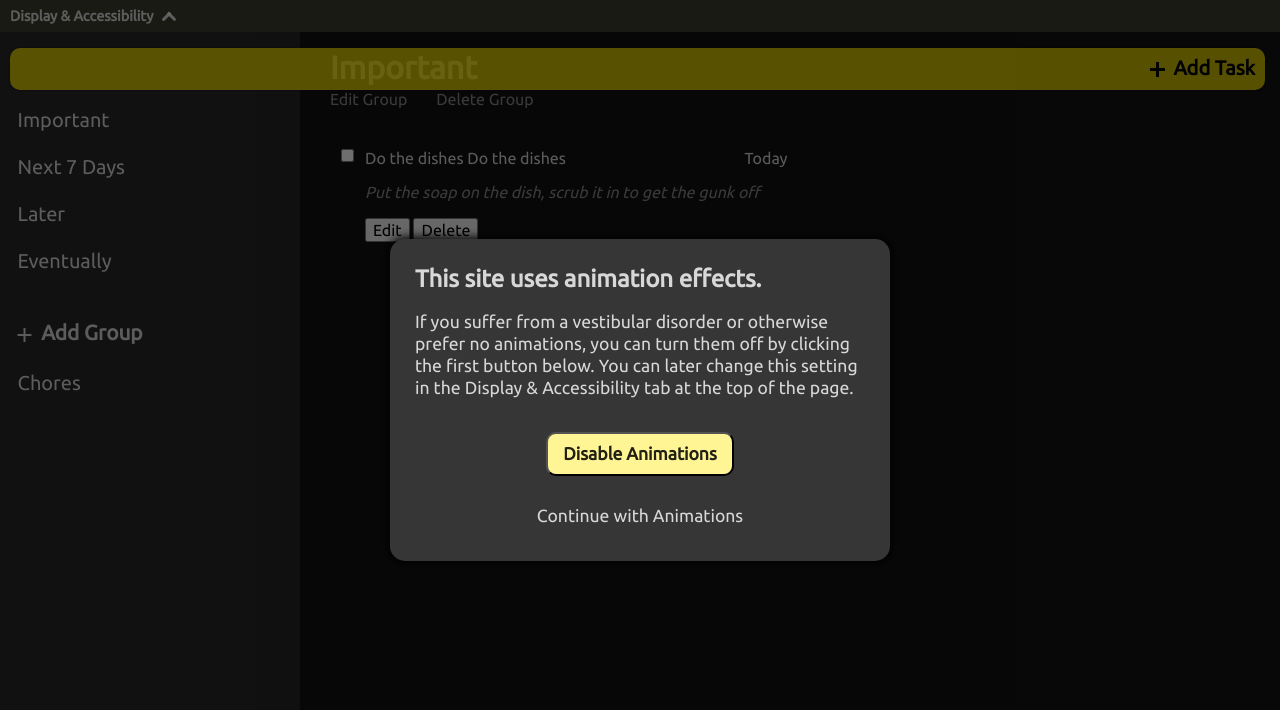
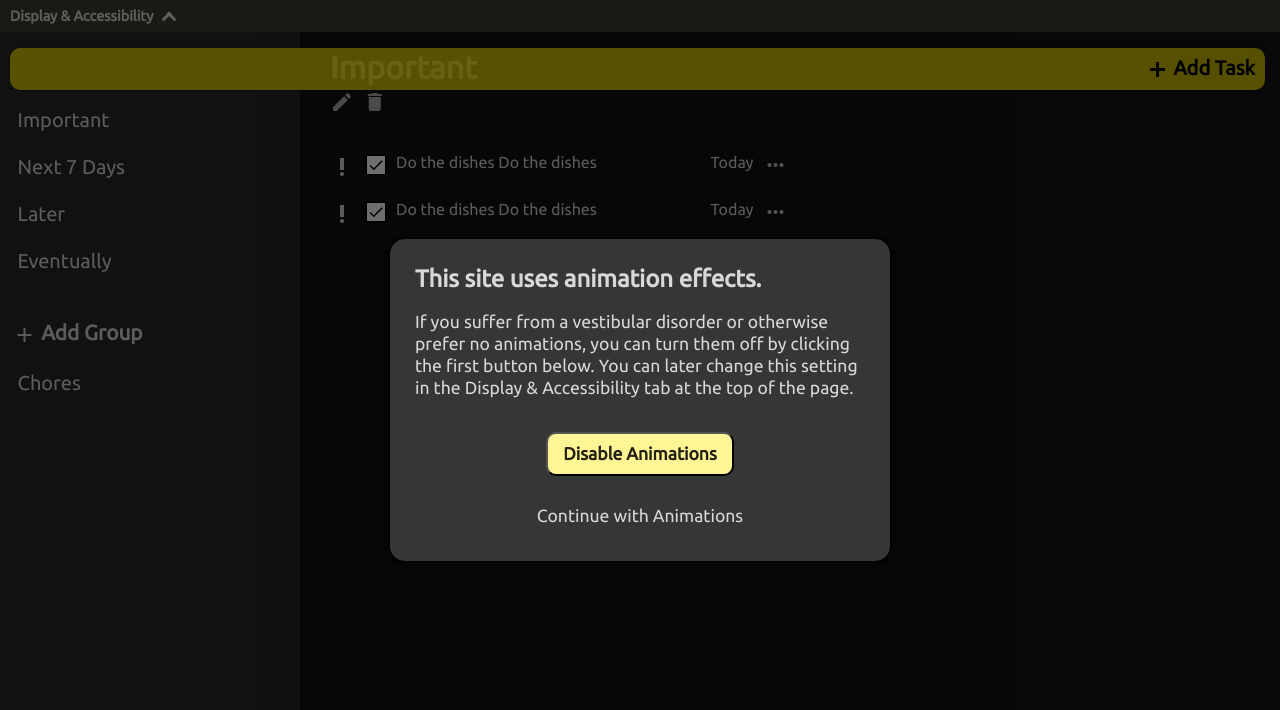
Before and after one commit to thatblindgeye/todo-list, a plain HTML site: page index.html in a window 1280 px wide. Shown: the top 710 px of the page. Drawn offline with Linux system fonts and the light colour scheme.

Commit message:
Update styling for todo items

```diff
--- a/index.html
+++ b/index.html
@@ -68,21 +68,42 @@
       <article class="task-container">
         <div class="task-container-header">
           <h1 class="selected-group">Important</h1>
-          <button type="button" class="focusable edit-group">Edit Group</button>
-          <button type="button" class="focusable delete-group">Delete Group</button>
+          <button type="button" class="focusable edit-group">
+            <span class="material-icons">mode_edit</span>
+          </button>
+          <button type="button" class="focusable delete-group">
+            <span class="material-icons">delete</span>
+          </button>
         </div>
         <section class="todo-item">
           <div class="todo-header">
-            <input type="checkbox" class="todo-status">
-            <span class="todo-name">Do the dishes Do the dishes</span>
-            <span class="todo-date">Today</span>
+            <span class="todo-priority" tabindex="0" aria-label="Important priority">
+              <span class="material-icons">priority_high</span>
+            </span>
+            <label>
+              <span role="checkbox" class="todo-status" tabindex="0"></span>
+              <span class="todo-name">Do the dishes Do the dishes</span>
+            </label>
+            <span class="todo-date" aria-label="Due date">Today</span>
+            <button type="button" class="todo-view-details focusable" aria-label="View details">
+              <span class="material-icons">more_horiz</span>
+            </button>
           </div>
-          <div class="todo-details">
-            <p>Put the soap on the dish, scrub it in to get the gunk off</p>
-            <div class="task-buttons">
-              <button type="button" class="edit-task">Edit</button>
-              <button type="button" class="delete-task">Delete</button>
-            </div>
+        </section>
+
+        <section class="todo-item">
+          <div class="todo-header">
+            <span class="todo-priority" tabindex="0" aria-label="Important priority">
+              <span class="material-icons">priority_high</span>
+            </span>
+            <label>
+              <span role="checkbox" class="todo-status" tabindex="0"></span>
+              <span class="todo-name">Do the dishes Do the dishes</span>
+            </label>
+            <span class="todo-date" aria-label="Due date">Today</span>
+            <button type="button" class="todo-view-details focusable" aria-label="View details">
+              <span class="material-icons">more_horiz</span>
+            </button>
           </div>
         </section>
       </article>
--- a/style-prefixed.css
+++ b/style-prefixed.css
@@ -11,7 +11,7 @@
     --text-white-low: rgba(255, 255, 255, 0.38);
   /* misc */
     --active: 0.87;
-    --inactive: 0.6;
+    --inactive: 0.7;
     --disabled: 0.38;
 }
 
@@ -28,6 +28,7 @@
     --background-menu: rgb(39, 39, 39);
     --background-menu-hover: rgb(51, 51, 51);
     --background-modal: rgb(54, 54, 54);
+    --background-todo: rgb(30, 30, 30);
   /* elevation refs */
     --elevation-00dp: rgb(18, 18, 18); /* text btn, top app bar (rest), */
     --elevation-01dp: rgb(30, 30, 30); /* searchbar (rest), card (rest), switch */
@@ -40,7 +41,8 @@
     --elevation-16dp: rgb(54, 54, 54); /* modal bottom/side, nav drawer */
     --elevation-24dp: rgb(56, 56, 56); /* dialogue */
   /* text */
-  --primary-text: rgb(240, 240, 240, 0.87);
+    --primary-text: rgb(240, 240, 240, 0.87);
+    --inactive-text: rgb(240, 240, 240, 0.6);
   /* borders */
     --border-primary: rgb(240, 240, 240);
     --separator: 1px solid rgb(240, 240, 240, 0.38);
@@ -69,8 +71,10 @@
     --background-menu: rgb(240, 240, 240);
     --background-menu-hover: rgb(220, 220, 220);
     --background-modal: rgb(220, 220, 220);
+    --background-todo: rgb(220, 220, 220);
   /* text */
     --primary-text: rgb(0, 0, 0, 0.87);
+    --inactive-text: rgb(0, 0, 0, 0.6);
   /* borders */
     --border-primary: rgb(18, 18, 18);
     --separator: 1px solid rgb(18, 18, 18, 0.38);
@@ -513,16 +517,18 @@ button:hover {
 }
 
 .edit-group {
-  margin-right: 25px;
+  margin-right: 5px;
 }
 
 .edit-group,
 .delete-group {
-  padding: 5px 0;
+  margin-top: 5px;
+  padding: 0;
   background-color: transparent;
   color: var(--primary-text);
-  opacity: var(--inactive);
+  opacity: 0.8;
   border: none;
+  font-size: 18px;
 }
 
 .edit-group:hover,
@@ -534,14 +540,13 @@ button:hover {
 
 .todo-item {
   padding: 10px;
+  color: var(--primary-text);
 }
-
-
 
 .todo-header {
   display: grid;
-  grid-template-columns: 15px 1fr -webkit-max-content;
-  grid-template-columns: 15px 1fr max-content;
+  grid-template-columns: 1rem 1fr -webkit-max-content -webkit-max-content;
+  grid-template-columns: 1rem 1fr max-content max-content;
   grid-template-rows: -webkit-max-content -webkit-max-content;
   grid-template-rows: max-content max-content;
   -webkit-column-gap: 10px;
@@ -553,18 +558,51 @@ button:hover {
           align-items: start;
 }
 
-.todo-details {
-  /* display: none; */
-  margin: 15px 0 0 25px;
-  font-style: italic;
+.todo-priority {
+  width: 20px;
+  height: 20px;
+  margin: 2px 0 0 -10px;
+  font-size: 1.5rem;
 }
 
-.todo-details p {
-  opacity: var(--inactive);
+.todo-header label {
+  display: grid;
+  grid-template-columns: -webkit-max-content 1fr;
+  grid-template-columns: max-content 1fr;
+  -webkit-box-align: start;
+  -webkit-align-items: start;
+      -ms-flex-align: start;
+          align-items: start;
+  -webkit-column-gap: 10px;
+     -moz-column-gap: 10px;
+          column-gap: 10px;
 }
 
-.todo-details button:hover {
-  opacity: 1;
+.todo-header label:hover {
+  cursor: pointer;
+}
+
+.todo-header label:focus-within {
+  outline: var(--focus);
+}
+
+.todo-status {
+  display: inline-block;
+  width: 20px;
+  height: 20px;
+  margin-top: 2px;
+  background: url(assets/images/icons/done-black-24dp.svg) no-repeat center;
+  background-size: contain;
+  background-color: white;
+  border: 1px solid black;
+}
+
+.todo-view-details {
+  padding: 0;
+  background-color: transparent;
+  color: var(--primary-text);
+  border: none;
+  opacity: 0.9;
 }
 
 /* ========== LOWER NAV ========== */
```
Also changed, not shown: assets/images/icons/done-black-24dp.svg (added), assets/images/icons/volume_mute-black-24dp.svg (deleted), assets/images/icons/volume_mute-white-24dp.svg (deleted), assets/images/icons/volume_off-black-24dp.svg (deleted), assets/images/icons/volume_off-white-24dp.svg (deleted), assets/images/icons/volume_up-black-24dp.svg (deleted), assets/images/icons/volume_up-white-24dp.svg (deleted).
